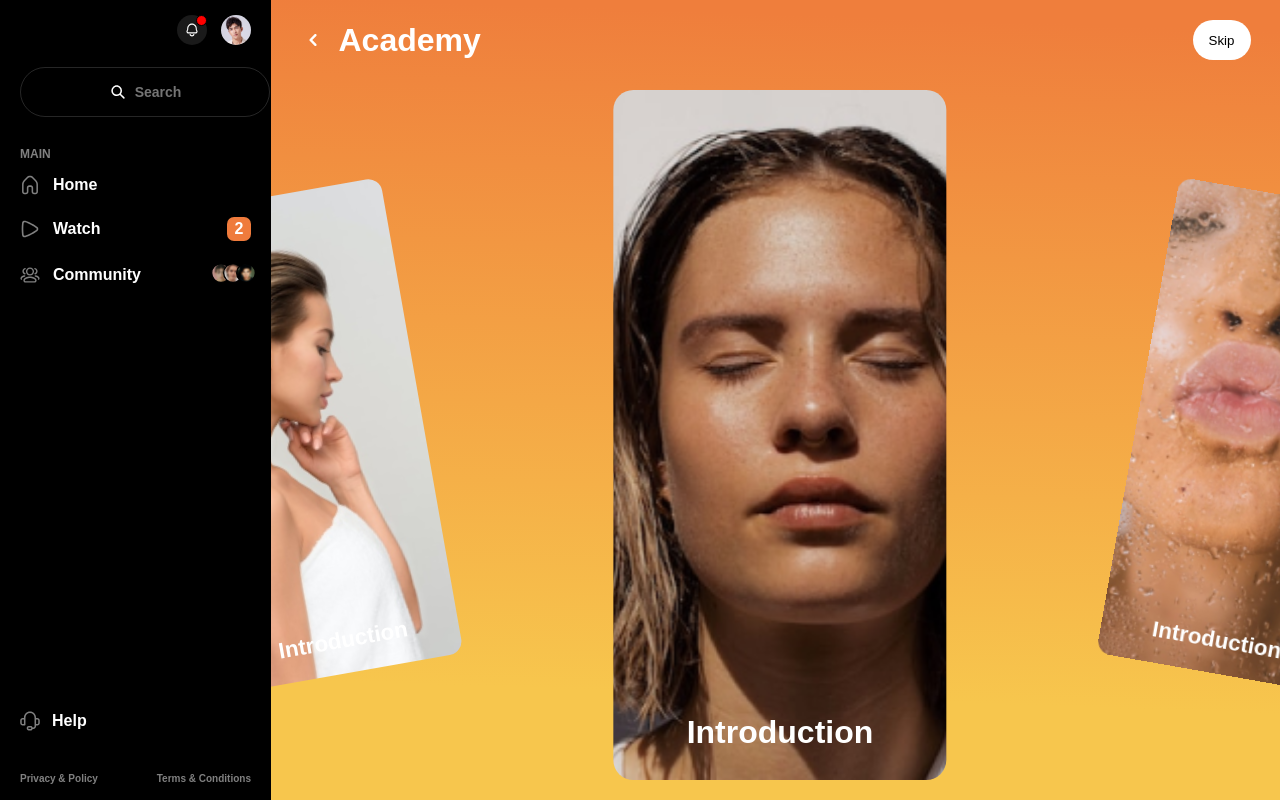
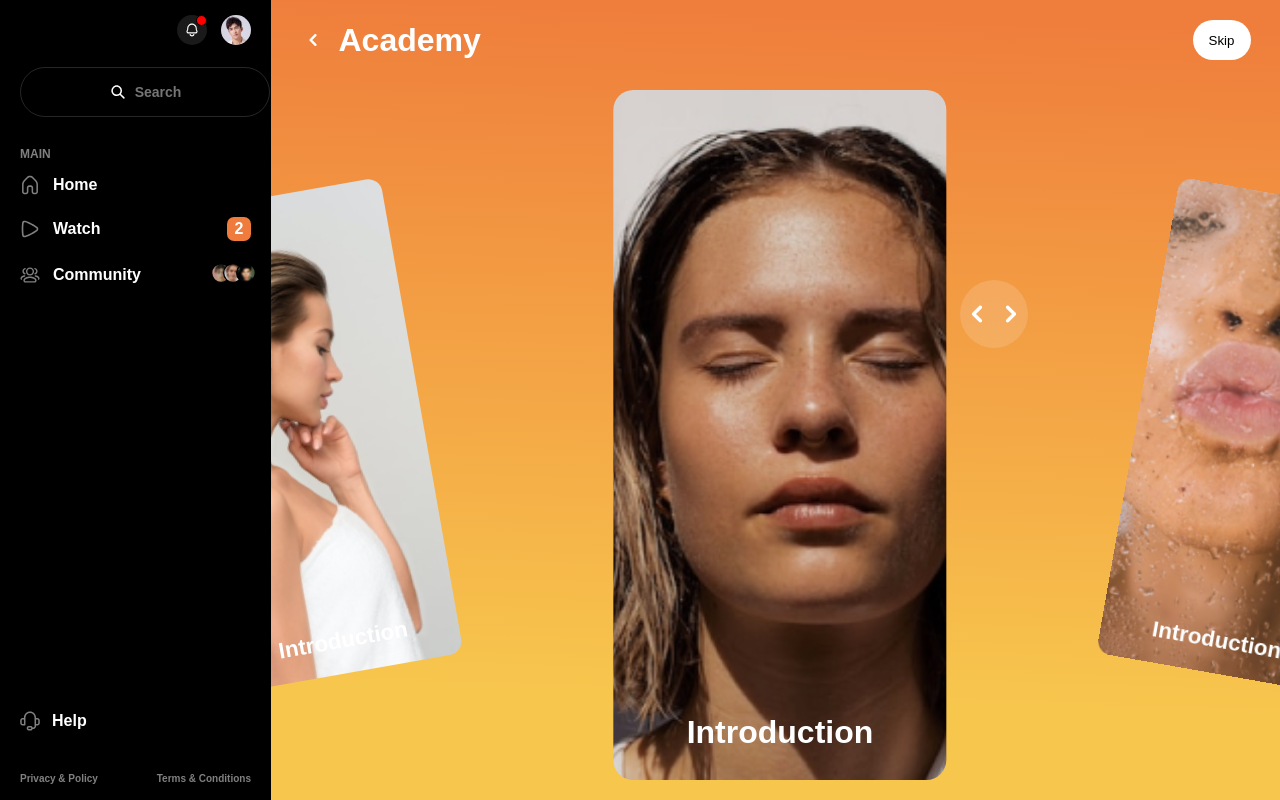
Before and after one commit to FlameFront-end/geexarts-test, a React (Vite) app: page /slider in a window 1280 px wide. Built offline with nearby package versions, Linux system fonts and the light colour scheme.

Commit message:
add: nav slider

```diff
--- a/src/components/Header/Header.module.scss
+++ b/src/components/Header/Header.module.scss
@@ -51,4 +51,8 @@
   padding: 12px 16px;
   background: #fff;
   border-radius: 21px;
+  transition: transform .3s ease-in-out;
+  &:hover {
+    transform: scale(1.1);
+  }
 }
--- a/src/pages/Slider/Slider.jsx
+++ b/src/pages/Slider/Slider.jsx
@@ -1,9 +1,12 @@
-import React from 'react'
+import React, { useRef } from 'react'
 import { useParams } from 'react-router-dom'
+import { Navigation } from 'swiper/modules'
 import { Swiper, SwiperSlide } from 'swiper/react'
 
 import Header from '../../components/Header/Header.jsx'
 import Sidebar from '../../components/Sidebar/Sidebar.jsx'
+
+import { arrow } from '../../assets/index.js'
 
 import './Slider.scss'
 
@@ -11,6 +14,19 @@ import 'swiper/css'
 
 const Slider = ({ allItems }) => {
 	let { id } = useParams()
+	const swiperRef = useRef(null)
+
+	const handleNextButtonClick = () => {
+		if (swiperRef.current) {
+			swiperRef.current.slideNext()
+		}
+	}
+
+	const handlePrevButtonClick = () => {
+		if (swiperRef.current) {
+			swiperRef.current.slidePrev()
+		}
+	}
 
 	return (
 		<div className='wrapper'>
@@ -24,6 +40,12 @@ const Slider = ({ allItems }) => {
 					initialSlide={id}
 					loop={true}
 					centeredSlides={true}
+					navigation={{
+						nextEl: '.swiper-button-next',
+						prevEl: '.swiper-button-prev'
+					}}
+					modules={[Navigation]}
+					ref={swiperRef}
 				>
 					{allItems.map(item => (
 						<SwiperSlide
@@ -37,6 +59,20 @@ const Slider = ({ allItems }) => {
 					))}
 				</Swiper>
 			</div>
+			<div className='navigation'>
+				<img
+					src={arrow}
+					alt='arrow'
+					className='swiper-button-prev'
+					onClick={handlePrevButtonClick}
+				/>
+				<img
+					src={arrow}
+					alt='arrow'
+					className='swiper-button-next'
+					onClick={handleNextButtonClick}
+				/>
+			</div>
 		</div>
 	)
 }
--- a/src/pages/Slider/Slider.scss
+++ b/src/pages/Slider/Slider.scss
@@ -44,3 +44,32 @@
 .swiper-wrapper {
   padding-left: 140px;
 }
+
+.navigation {
+  width: 68px;
+  height: 68px;
+  position: absolute;
+  left: 75%;
+  top: 35%;
+  z-index: 100;
+  background-color: rgba(255, 255, 255, 0.15);
+  border-radius: 50%;
+  backdrop-filter: blur(20px);
+  display: flex;
+  align-items: center;
+  transition: transform .3s ease-in-out;
+
+  &:hover {
+    transform: scale(1.2);
+  }
+}
+
+.swiper-button-prev,
+.swiper-button-next {
+  flex: 1;
+  cursor: pointer;
+}
+
+.swiper-button-next {
+  transform: rotate(180deg);
+}
```
